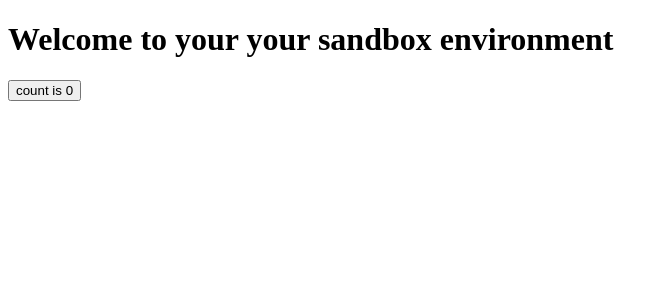
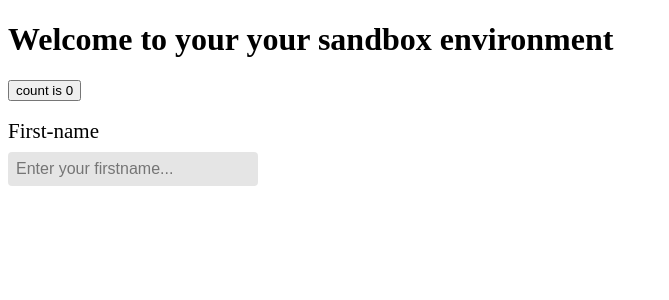
Before and after one commit to gwinnem/vite-vue-package-skeleton, a Vue app: page / in a window 1280 px wide. Shown: the top 300 px of the page, without its empty margins (0-669 px from the left). Built offline with nearby package versions, Linux system fonts and the light colour scheme.

Commit message:
Added new test component and renamed one

```diff
--- a/sandbox/App.vue
+++ b/sandbox/App.vue
@@ -2,12 +2,23 @@
   <main>
     <h1>Welcome to your your sandbox environment</h1>
     <TestComponent />
+    <br/>
+    <Input
+      label="firstname"
+      :input-attributes="{
+        placeholder: 'Enter your firstname...',
+        type: 'text',
+        autocomplete: 'given-name',
+      }"
+    >
+      First-name
+    </Input>
   </main>
 </template>
 
 <script lang="ts" setup>
-  import TestComponent from '../src/lib/Test.vue';
-
+  import TestComponent from '../src/lib/ButtonComponent.vue';
+  import Input from '../src/lib/InputComponent.vue';
 </script>
 
 <style lang="scss" scoped></style>
--- /dev/null
+++ b/src/lib/InputComponent.vue
@@ -0,0 +1,50 @@
+<template>
+  <div class="input-container">
+    <label class="input-label" :for="label">
+      <slot></slot>
+    </label>
+
+    <input :id="label" class="input" :name="label" v-bind="inputAttributes" />
+  </div>
+</template>
+
+<script setup lang="ts">
+  import type { InputHTMLAttributes } from 'vue'
+
+  withDefaults(
+    defineProps<{
+      label: string
+      inputAttributes?: InputHTMLAttributes
+    }>(),
+    {
+      inputAttributes: () => ({}),
+    }
+  )
+</script>
+
+<style lang="scss" scoped>
+.input-container {
+  box-sizing: border-box;
+  display: flex;
+  flex-direction: column;
+  max-width: 250px;
+
+  .input-label {
+    box-sizing: border-box;
+    margin-bottom: 0.5rem;
+    font-size: 21px;
+    font-weight: 500;
+  }
+
+  input.input {
+    box-sizing: border-box;
+    width: 100%;
+    padding: 0.5rem 0.5rem;
+    border: 0;
+    border-radius: 4px;
+    margin: 0;
+    font-size: 16px;
+    background-color: rgba(0, 0, 0, 0.1);
+  }
+}
+</style>
```
Also changed, not shown: src/lib/ButtonComponent.vue (renamed from src/lib/Test.vue).
